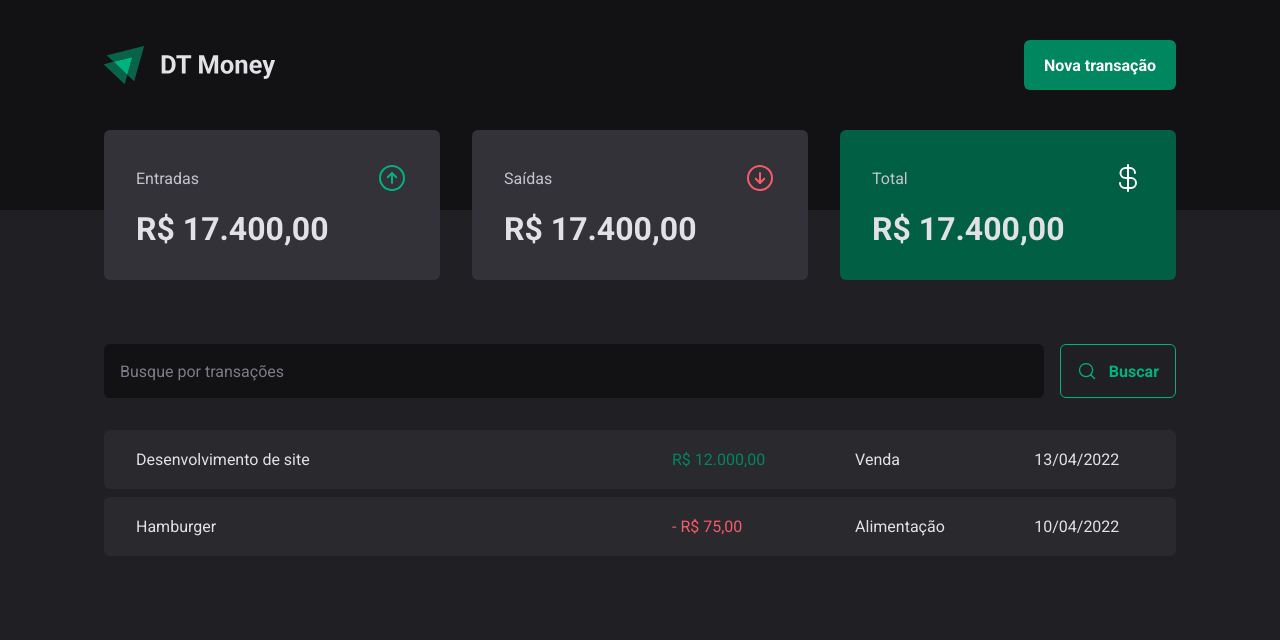
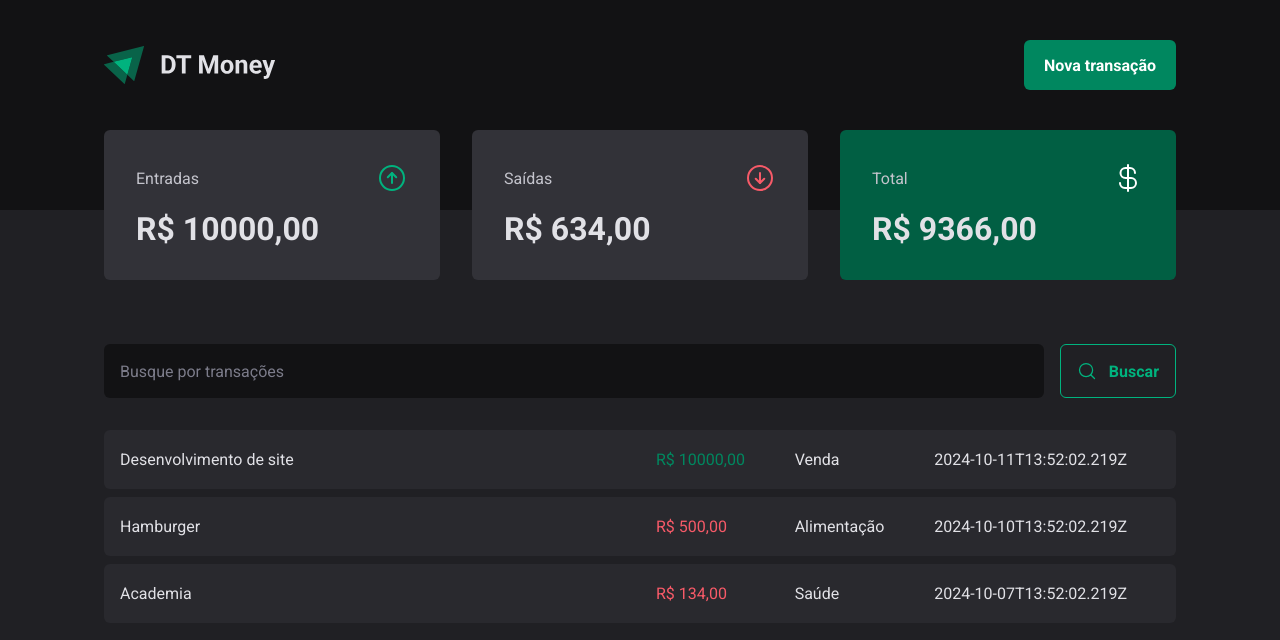
Before and after one commit to Cassiano26/dt-money, a React (Vite) app: page / in a window 1280 px wide. Shown: the top 640 px of the page. Built offline with nearby package versions, Linux system fonts and the light colour scheme; data requests are answered from the project's data file.

Commit message:
Criando Transactions Context. Inclusao de context nas transactions e summay.

```diff
--- a/package.json
+++ b/package.json
@@ -5,6 +5,7 @@
   "type": "module",
   "scripts": {
     "dev": "vite",
+    "dev:server": "npx json-server server.json",
     "build": "tsc -b && vite build",
     "lint": "eslint .",
     "preview": "vite preview"
@@ -27,6 +28,7 @@
     "eslint-plugin-react-hooks": "^5.1.0-rc.0",
     "eslint-plugin-react-refresh": "^0.4.12",
     "globals": "^15.9.0",
+    "json-server": "^1.0.0-beta.3",
     "typescript": "^5.5.3",
     "typescript-eslint": "^8.7.0",
     "vite": "^5.4.8"
--- /dev/null
+++ b/server.json
@@ -0,0 +1,28 @@
+{
+  "transactions": [
+    {
+      "id": 1,
+      "description": "Desenvolvimento de site",
+      "type": "income",
+      "category": "Venda",
+      "price": 10000,
+      "createdAt": "2024-10-11T13:52:02.219Z"
+    },
+    {
+      "id": 2,
+      "description": "Hamburger",
+      "type": "outcome",
+      "category": "Alimentação",
+      "price": 500,
+      "createdAt": "2024-10-10T13:52:02.219Z"
+    },
+    {
+      "id": 3,
+      "description": "Academia",
+      "type": "outcome",
+      "category": "Saúde",
+      "price": 134,
+      "createdAt": "2024-10-07T13:52:02.219Z"
+    }
+  ]
+}
--- a/src/App.tsx
+++ b/src/App.tsx
@@ -2,13 +2,16 @@
 import { defaultTheme } from "./styles/themes/default";
 import { GlobalStyle } from "./styles/global";
 import { Transactions } from "./pages/Transactions";
+import { TransactionsProvider } from "./contexts/TransactionsContexts";
 
 export function App() {
 
   return (
     <ThemeProvider theme={defaultTheme}>
       <GlobalStyle />
-      <Transactions />
+      <TransactionsProvider>
+        <Transactions />
+      </TransactionsProvider>
     </ThemeProvider>
   )
 }
--- a/src/components/Summary/index.tsx
+++ b/src/components/Summary/index.tsx
@@ -1,7 +1,24 @@
 import { ArrowCircleDown, ArrowCircleUp, CurrencyDollar } from "phosphor-react";
 import { SummaryCard, SummaryContainer } from "./styles";
+import { useContext } from "react";
+import { TransactionsContext } from "../../contexts/TransactionsContexts";
 
 export function Summary() {
+
+  const { transactions } = useContext(TransactionsContext)
+
+  const summary = transactions.reduce((acc, transaction) => {
+
+    if(transaction.type === 'income') {
+      acc.income += transaction.price
+      acc.total =+ transaction.price
+    } else {
+      acc.outcome += transaction.price
+      acc.total -= transaction.price
+    }
+    return acc
+  }, {income: 0, outcome: 0, total: 0})
+
   return (
     <SummaryContainer>
       <SummaryCard>
@@ -9,21 +26,21 @@
           <span>Entradas</span>
           <ArrowCircleUp size={32} color="#00b37e" />
         </header>
-        <strong>R$ 17.400,00</strong>
+        <strong>R$ {summary.income},00</strong>
       </SummaryCard>
       <SummaryCard>
         <header>
           <span>Saídas</span>
           <ArrowCircleDown size={32} color="#f75a68" />
         </header>
-        <strong>R$ 17.400,00</strong>
+        <strong>R$ {summary.outcome},00</strong>
       </SummaryCard>
       <SummaryCard variant="green">
         <header>
           <span>Total</span>
           <CurrencyDollar size={32} color="#fff" />
         </header>
-        <strong>R$ 17.400,00</strong>
+        <strong>R$ {summary.total},00</strong>
       </SummaryCard>
     </SummaryContainer>
   )
--- /dev/null
+++ b/src/contexts/TransactionsContexts.tsx
@@ -0,0 +1,41 @@
+import { createContext, ReactNode, useEffect, useState } from "react";
+
+interface Transaction {
+  id: number
+  description: string
+  type: 'income' | 'outcome'
+  price: number
+  category: string
+  createdAt: string
+}
+
+
+interface TransactionContextType {
+  transactions: Transaction[]
+}
+
+interface TransactionsProviderProps {
+  children: ReactNode
+}
+
+export const TransactionsContext = createContext({} as TransactionContextType)
+
+export function TransactionsProvider({ children } : TransactionsProviderProps) {
+
+  const [transactions, setTransactions] = useState<Transaction[]>([])
+
+  async function loadTransactions() {
+    const response = await fetch('http://localhost:3000/transactions')
+    const data = await response.json()
+    setTransactions(data)
+  }
+  useEffect(() => {
+    loadTransactions()
+  }, [])
+
+  return (
+    <TransactionsContext.Provider value={{transactions}}>
+      {children}
+    </TransactionsContext.Provider>
+  )
+}
--- a/src/pages/Transactions/index.tsx
+++ b/src/pages/Transactions/index.tsx
@@ -1,9 +1,14 @@
-import { Header } from "../../components/Header";
-import { Summary } from "../../components/Summary";
-import { SearchForm } from "./components/SearchForm";
-import { PriceHighlight, TransactionsContainer, TransactionsTable } from "./styles";
+import { useContext } from "react"
+import { Header } from "../../components/Header"
+import { Summary } from "../../components/Summary"
+import { SearchForm } from "./components/SearchForm"
+import { PriceHighlight, TransactionsContainer, TransactionsTable } from "./styles"
+import { TransactionsContext } from "../../contexts/TransactionsContexts"
 
 export function Transactions() {
+
+  const { transactions } = useContext(TransactionsContext)
+
   return (
     <div>
       <Header />
@@ -12,26 +17,20 @@
         <SearchForm />
         <TransactionsTable>
           <tbody>
-            <tr>
-              <td width="50%" >Desenvolvimento de site</td>
-              <td>
-                <PriceHighlight variant="income">
-                  R$ 12.000,00
-                </PriceHighlight>
-              </td>
-              <td>Venda</td>
-              <td>13/04/2022</td>
-            </tr>
-            <tr>
-              <td width="50%" >Hamburger</td>
-              <td>
-                <PriceHighlight variant="outcome">
-                  - R$ 75,00
-                </PriceHighlight>
-              </td>
-              <td>Alimentação</td>
-              <td>10/04/2022</td>
-            </tr>
+            {transactions.map(transaction => {
+              return (
+                <tr key={transaction.id}>
+                <td width="50%" >{transaction.description}</td>
+                <td>
+                  <PriceHighlight variant={transaction.type}>
+                    R$ {transaction.price},00
+                  </PriceHighlight>
+                </td>
+                <td>{transaction.category}</td>
+                <td>{transaction.createdAt}</td>
+              </tr>
+              )
+            })}
           </tbody>
         </TransactionsTable>
       </TransactionsContainer>
--- a/src/pages/Transactions/styles.ts
+++ b/src/pages/Transactions/styles.ts
@@ -13,7 +13,7 @@
   border-spacing: 0 0.5rem;
   margin-top: 1.5rem;
   td {
-    padding: 1.25rem 2rem;
+    padding: 1.25rem 1rem;
     background: ${props => props.theme['gray-700']};
     &:first-child {
       border-top-left-radius: 6px;
```
Also changed, not shown: 1 other file (tests, documents, lock files or other folders).
